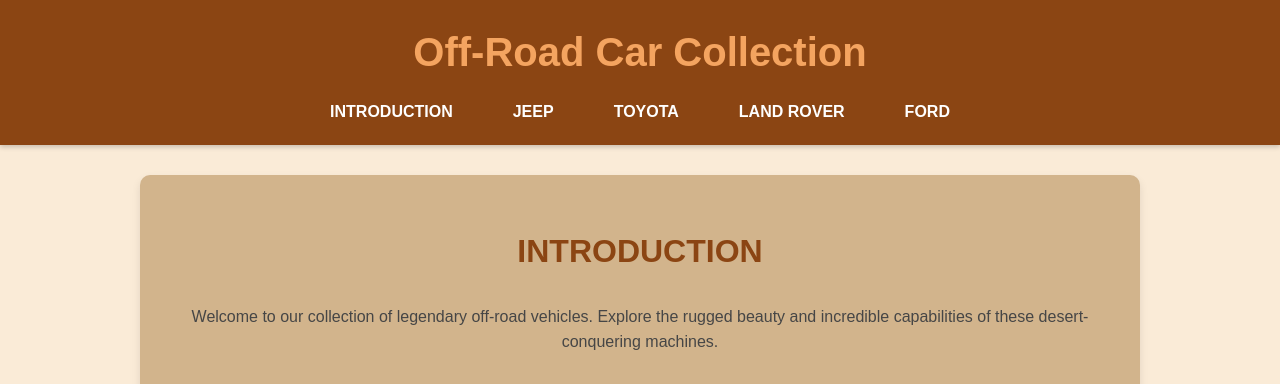
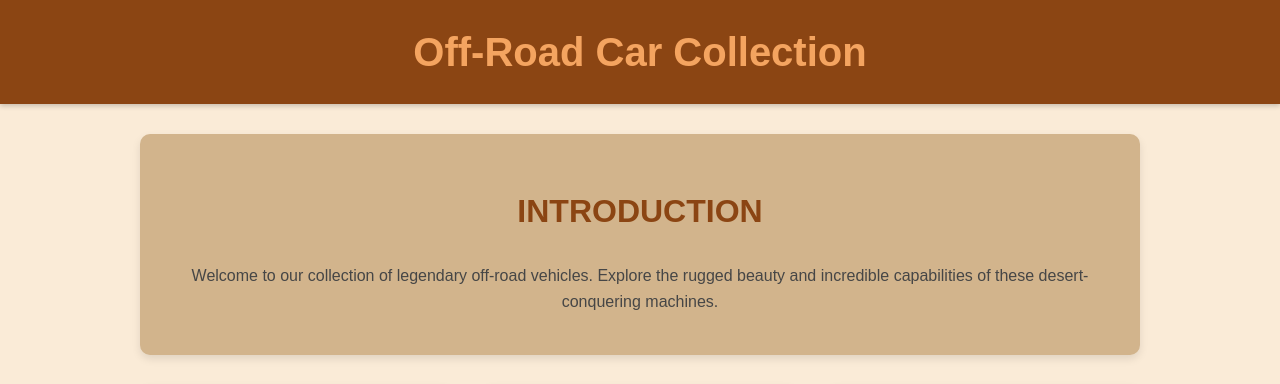
Before and after one commit to m-khizar-hayyat/Off-road, a plain HTML site: page index.html in a window 1280 px wide. Shown: the top 384 px of the page. Drawn offline with Linux system fonts and the light colour scheme.

Commit message:
auto publish 1751116348013

```diff
--- a/index.html
+++ b/index.html
@@ -161,15 +161,6 @@
 <body>
     <header class="main-header">
         <h1>Off-Road Car Collection</h1>
-        <nav class="main-nav">
-            <ul class="nav-list">
-                <li><a href="#introduction">INTRODUCTION</a></li>
-                <li><a href="#jeep">JEEP</a></li>
-                <li><a href="#toyota">TOYOTA</a></li>
-                <li><a href="#land-rover">LAND ROVER</a></li>
-                <li><a href="#ford">FORD</a></li>
-            </ul>
-        </nav>
     </header>
 
     <main class="content-area">
```
